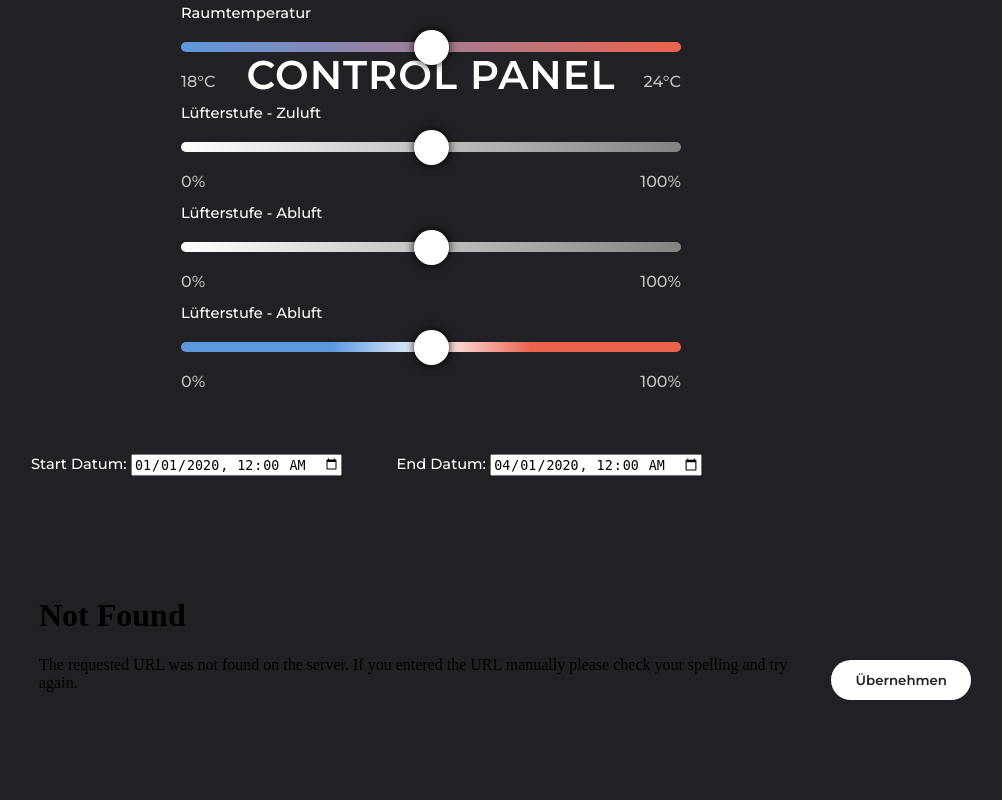
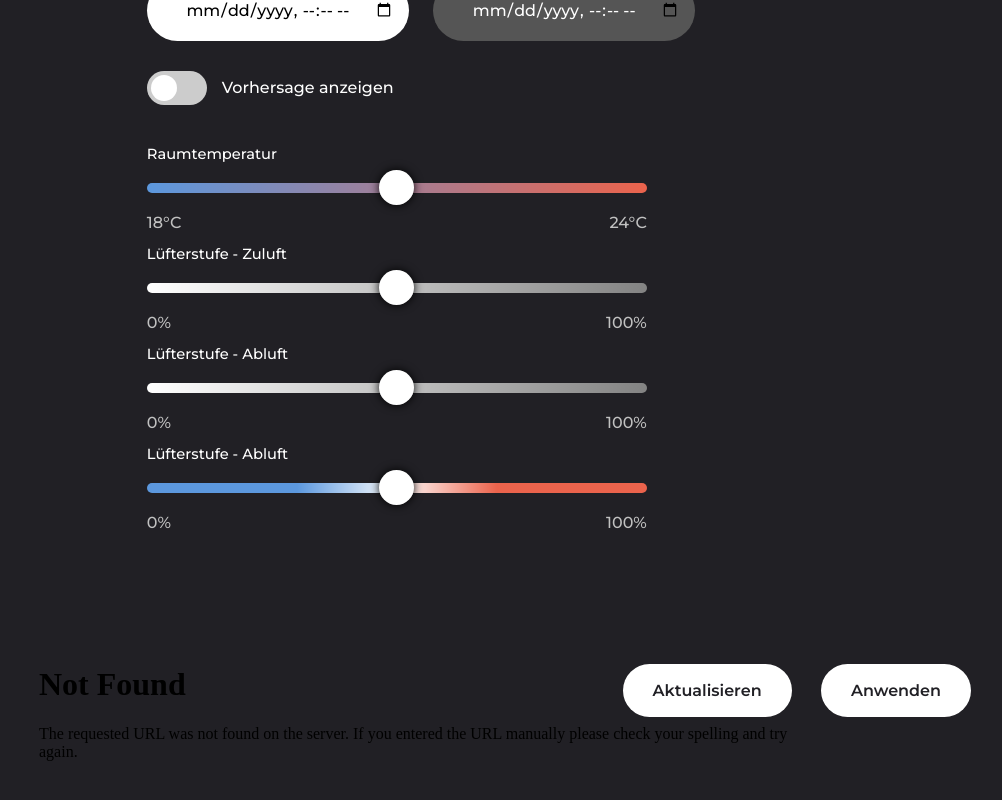
Before and after one commit to matteo-mlr/bluePeacock, a Flask app: page / in a window 1280 px wide. Shown: the whole page, without its empty margins (209-1211 px from the left). Run offline with Flask 2, Linux system fonts and the light colour scheme.

Commit message:
Design weitergemacht. Label für Vorhersage hinzugefügt. Datepicker verschoben

```diff
--- a/static/css/style.css
+++ b/static/css/style.css
@@ -17,8 +17,7 @@ h1 {
     font-size: 30pt;
     color: #fff;
     letter-spacing: 1px;
-    text-align: center;
-    transform: translateY(50px);
+    margin: 0 0 75px 0;
 }
 
 .slider-wrapper {
@@ -139,43 +138,125 @@ h1 {
     margin: 100px 0 0 0;
 }
 
-.button {
-    background-color: #fff;
-    border-radius: 20px;
-    padding: 12px 24px 12px 24px;
+.btn-wrapper {
     position: absolute;
     bottom: 100px;
     right: 100px;
+}
+
+.button {
+    background-color: #fff;
+    border-radius: 50px;
+    padding: 17px 30px 17px 30px;
     transition: 300ms cubic-bezier(0.175, 0.885, 0.32, 1);
+    margin: 0 0 0 25px;
+}
+
+.button:hover {
+    background-color: rgb(92,152,222,1);
+    color: #fff;
 }
 
 a {
     color: #212025;
     text-decoration: none;
     font-weight: 600;
-    font-size: 10pt;
+    font-size: 12pt;
 }
 
-.button:hover {
-    transform: scale(0.97);
-    color: #b7d9b1;
+label {
+    color: #fff;
 }
 
 .content {
     position: absolute;
     bottom: 0;
-    height: 90%;
+    height: 100%;
     width: 100%;
     display: flex;
     justify-content: space-around;
 }
 
 .date-control-wrapper {
-    margin-top: 50px;
+    margin: 0 0 30px 0;
 }
 
 .date-element{
-    margin-right: 50px;
+    padding: 20px 15px 20px 15px;
+    border: none;
+    border-radius: 50px;
+    text-align: center;
+    font-family: Montserrat;
+    font-size: 12pt;
+    margin: 0 20px 0 0;
+}
+
+.date-element:last-child {
+    color: #fff;
+    background-color: rgb(85, 85, 85);
+}
+
+.switch {
+    position: relative;
+    display: inline-block;
+    width: 60px;
+    height: 34px;
+}
+
+.switch input {
+    opacity: 0;
+    width: 0;
+    height: 0;
+}
+
+.checkboxSlider {
+    position: absolute;
+    cursor: pointer;
+    top: 0;
+    left: 0;
+    right: 0;
+    bottom: 0;
+    background-color: #ccc;
+    -webkit-transition: all 300ms cubic-bezier(0.075, 0.82, 0.165, 1);
+    transition: all 300ms cubic-bezier(0.075, 0.82, 0.165, 1);
+    border-radius: 34px;
+}
+
+.checkboxSlider:before {
+    position: absolute;
+    content: "";
+    height: 26px;
+    width: 26px;
+    left: 4px;
+    bottom: 4px;
+    background-color: white;
+    -webkit-transition: all 300ms cubic-bezier(0.075, 0.82, 0.165, 1);
+    transition: all 300ms cubic-bezier(0.075, 0.82, 0.165, 1);
+    border-radius: 50%;
+}
+
+input:checked + .checkboxSlider {
+    background-color: rgb(92,152,222,1);
+}
+
+input:focus + .checkboxSlider {
+    box-shadow: 0 0 1px rgb(92,152,222,1);
+}
+
+input:checked + .checkboxSlider:before {
+    -webkit-transform: translateX(26px);
+    -ms-transform: translateX(26px);
+    transform: translateX(26px);
+}
+
+.vorhersageLabel {
+    margin: 0 0 0 15px;
+}
+
+.vorhersage-wrapper {
+    margin: 0 0 40px 0;
+    display: flex;
+    align-items: center;
 }
 
 @media screen and (max-width: 1350px) {
--- a/templates/index.html
+++ b/templates/index.html
@@ -7,9 +7,23 @@
     </head>
     <!-- TODO: Make JavaScript work without this onload event here -->
     <body onload="setup()">
-        <h1>CONTROL PANEL</h1>
         <div class="content">
             <div class="controlPanel">
+                <h1>CONTROL PANEL</h1>
+                <div class="date-control-wrapper">
+                    <!--<label class="heading" for="start">Start Datum:</label>-->
+                    <input class="date-element" type="datetime-local" id="start" name="ts-start" value="2020-01-01" size="10">
+
+                    <!--<label class="heading" for="end">End Datum:</label>-->
+                    <input class="date-element" type="datetime-local" id="end" name="ts-end" value="2020-04-01" size="10">
+                </div>
+                <div class="vorhersage-wrapper">
+                    <label class="switch" name="vorhersage">
+                        <input type="checkbox">
+                        <span class="checkboxSlider"></span>
+                    </label>
+                    <label class="vorhersageLabel" for="vorhersage">Vorhersage anzeigen</label>
+                </div>
                 <div class="slider-wrapper raumtemperatur" id="raumtemperatur">
                     <p class="heading">Raumtemperatur</p>
                     <input type="range" min="1800" max="2400" value="2100" class="slider" id="raumtemperaturSlider">
@@ -56,17 +70,13 @@
                 </div>
             </div>
             <div class="grafana-wrapper">
-                <div class="date-control-wrapper">
-                    <label class="heading" for="start">Start Datum:</label>
-                    <input class="date-element" type="datetime-local" id="start" name="ts-start" value="2020-01-01T00:00">
-
-                    <label class="heading" for="end">End Datum:</label>
-                    <input class="date-element" type="datetime-local" id="end" name="ts-end" value="2020-04-01T00:00">
-                </div>
               <iframe id = "grafana-iframe" class="grafana" src="{{iframe}}" width="800" height="400" frameborder="0"></iframe>
             </div>
         </div>
-        <a class="button" href="#">Übernehmen</a>
+        <div class="btn-wrapper">
+            <a class="button" href="#">Aktualisieren</a>
+            <a class="button" href="#">Anwenden</a>
+        </div>
         <script src="../static/js/main.js" type="text/javascript"></script>
     </body>
 </html>
```
